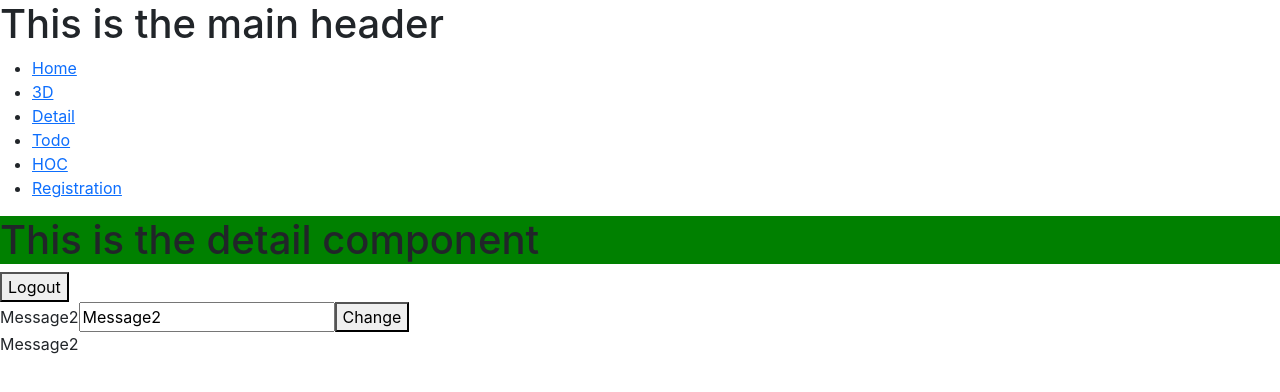
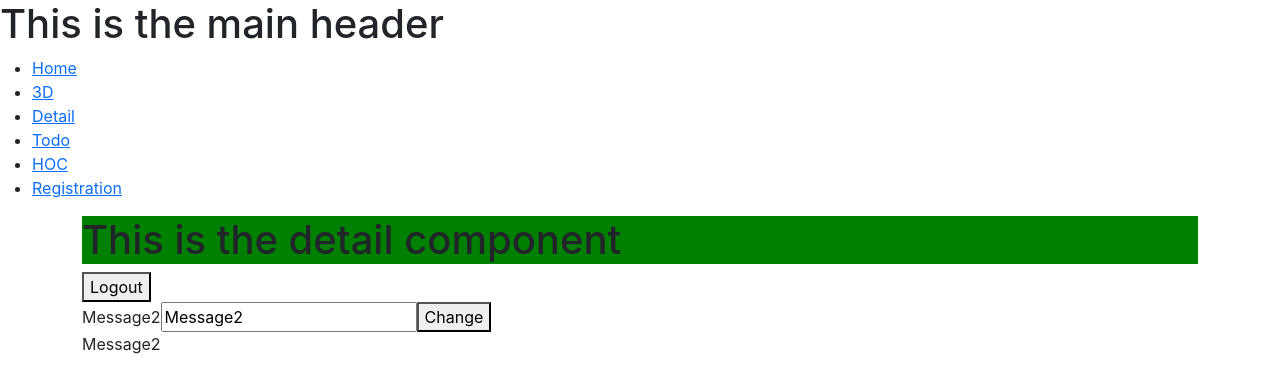
Before and after one commit to Mohammadkaif7865/contextApi, a React (Create React App) app: page /detail in a window 1280 px wide. Shown: the top 392 px of the page. Built offline with nearby package versions, Linux system fonts and the light colour scheme.

Commit message:
this is the final decision"

```diff
--- a/src/Components/Detail.jsx
+++ b/src/Components/Detail.jsx
@@ -4,7 +4,8 @@ function Detail() {
     const { message2, setMessage2, isAuth, setIsAuth } = useContext(AppContext);
     const [message, setMessage] = useState(message2);
     return (
-        <>
+
+        <div className="container">
             <h1 style={{ backgroundColor: isAuth ? 'green' : 'red' }} >This is the detail component</h1>
             {
                 isAuth ? <button onClick={() => setIsAuth(false)}>Logout</button> : <button onClick={() => setIsAuth(true)}>Login</button>
@@ -17,7 +18,7 @@ function Detail() {
             </div>
 
             <p>{message2}</p>
-        </>
+        </div>
     )
 }
 export default Detail;
--- a/src/Components/Home.jsx
+++ b/src/Components/Home.jsx
@@ -4,7 +4,7 @@ function Home() {
   const { message1, isAuth, setIsAuth, setMessage1 } = useContext(AppContext);
   const [message, setMessage] = useState(message1);
   return (
-    <>
+    <div className="container">
       <h1 style={{ backgroundColor: isAuth ? "green" : "red" }}>This is Home Component</h1>
       {
         isAuth ? <button onClick={() => setIsAuth(false)}>Logout</button> : <button onClick={() => setIsAuth(true)}>Login</button>
@@ -17,7 +17,7 @@ function Home() {
       </div>
 
       <p>{message1}</p>
-    </>
+    </div>
   )
 }
 export default Home;
```
